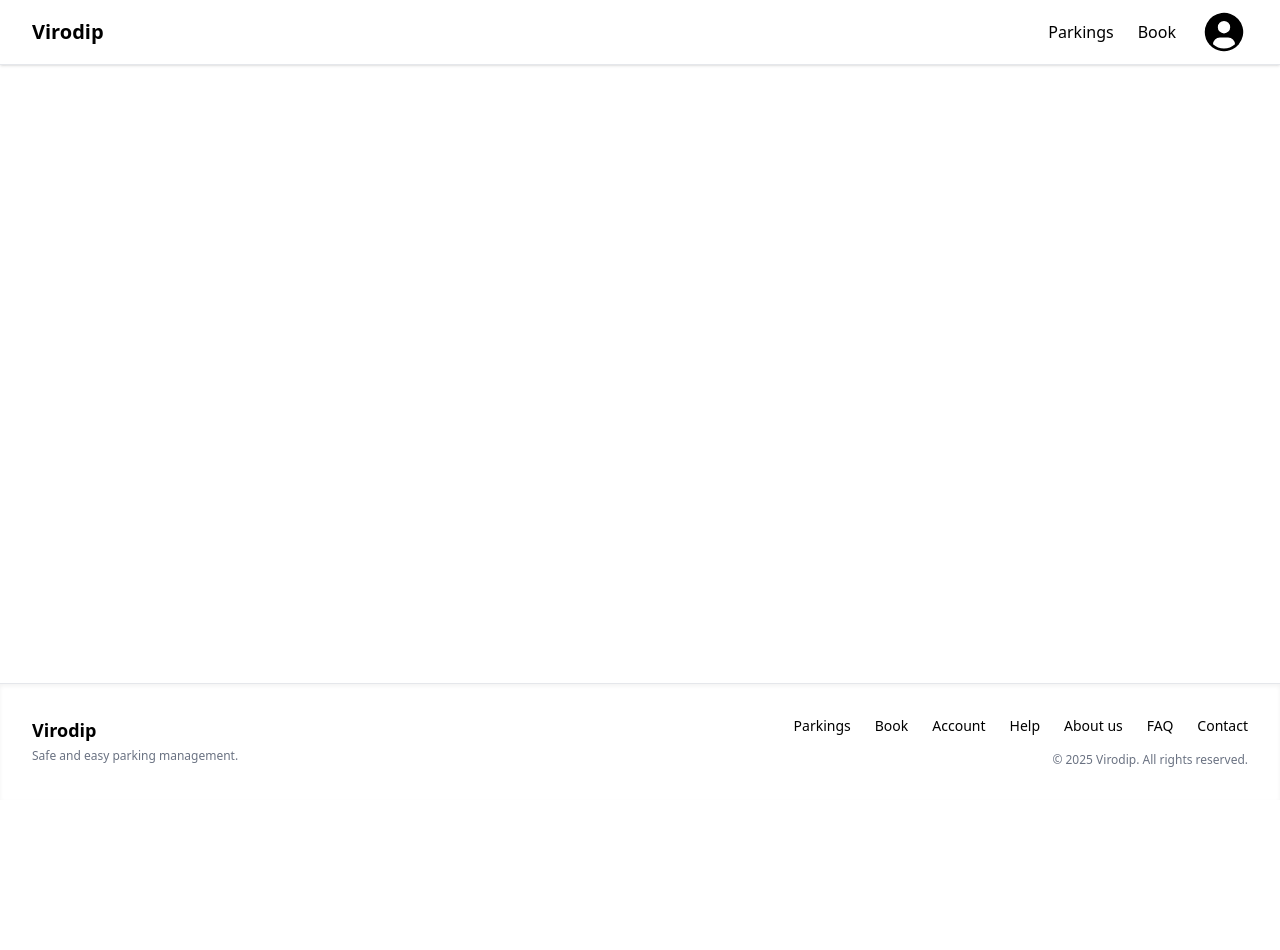
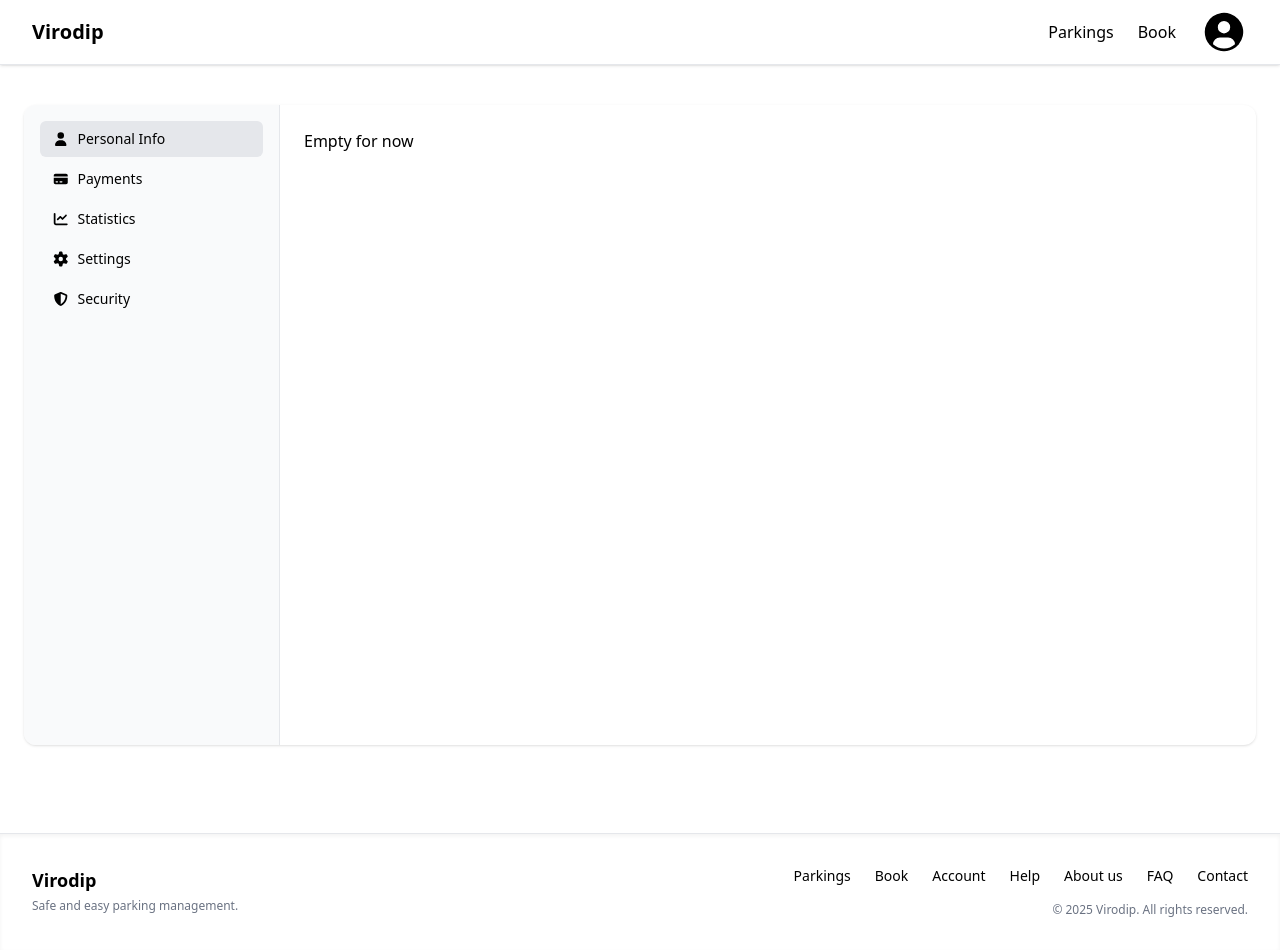
Before and after one commit to ygyubyv/coursework-web-app, a Vue app: page /account/profile in a window 1280 px wide. Before the commit the page ends 800 px from the top, so only its background shows below. Built offline with nearby package versions, Linux system fonts and the light colour scheme; the HTML template or start-up script is replaced by a standard one.

Commit message:
feat(account): add basic page layout

```diff
--- a/src/components/Header/Header.vue
+++ b/src/components/Header/Header.vue
@@ -74,7 +74,7 @@ const profileMenuLinks = {
     { to: "/parkings", text: "My parkings", icon: "calendar-check" },
     { to: "/book", text: "Book parking", icon: "credit-card" },
     { to: "/account", text: "Account", icon: "user" },
-    { to: "/settings", text: "Settings", icon: "cog" },
+    { to: "/account/settings", text: "Settings", icon: "cog" },
     { to: "/help", text: "Help", icon: "circle-question" },
   ],
   footer: [
--- a/src/containers/account/routes/index.ts
+++ b/src/containers/account/routes/index.ts
@@ -1,9 +1,44 @@
 import AccountView from "../views/AccountView.vue";
+import ProfileView from "../views/ProfileView.vue";
+import PaymentsView from "../views/PaymentsView.vue";
+import SecurityView from "../views/SecurityView.vue";
+import SettingsView from "../views/SettingsView.vue";
+import StatsView from "../views/StatsView.vue";
 
 export default [
   {
     path: "/account",
-    name: "account",
     component: AccountView,
+    children: [
+      {
+        path: "",
+        redirect: "/account/profile",
+      },
+      {
+        path: "profile",
+        name: "profile",
+        component: ProfileView,
+      },
+      {
+        path: "payments",
+        name: "payments",
+        component: PaymentsView,
+      },
+      {
+        path: "security",
+        name: "security",
+        component: SecurityView,
+      },
+      {
+        path: "settings",
+        name: "settings",
+        component: SettingsView,
+      },
+      {
+        path: "stats",
+        name: "stats",
+        component: StatsView,
+      },
+    ],
   },
 ];
--- a/src/containers/account/views/AccountView.vue
+++ b/src/containers/account/views/AccountView.vue
@@ -1 +1,75 @@
-<template>Empty for now</template>
+<template>
+  <section class="py-10">
+    <div class="max-w-7xl mx-auto px-6">
+      <div
+        class="flex flex-col md:flex-row rounded-xl shadow-sm bg-white overflow-hidden min-h-[80vh]"
+      >
+        <aside
+          class="w-full md:w-48 lg:w-64 flex-shrink-0 border-b md:border-b-0 md:border-r border-gray-200 p-4 bg-gray-50"
+        >
+          <nav
+            class="flex md:flex-col space-x-4 md:space-x-0 md:space-y-1 overflow-x-auto"
+          >
+            <RouterLink
+              to="/account/profile"
+              class="flex items-center gap-2 px-3 py-2 rounded-md text-sm font-medium text-black hover:bg-gray-100 whitespace-nowrap"
+              active-class="bg-gray-200 text-black"
+            >
+              <font-awesome-icon :icon="['fas', 'user']" />
+              Personal Info
+            </RouterLink>
+
+            <RouterLink
+              to="/account/payments"
+              class="flex items-center gap-2 px-3 py-2 rounded-md text-sm font-medium text-black hover:bg-gray-100 whitespace-nowrap"
+              active-class="bg-gray-200 text-black"
+            >
+              <font-awesome-icon :icon="['fas', 'credit-card']" />
+              Payments
+            </RouterLink>
+
+            <RouterLink
+              to="/account/stats"
+              class="flex items-center gap-2 px-3 py-2 rounded-md text-sm font-medium text-black hover:bg-gray-100 whitespace-nowrap"
+              active-class="bg-gray-200 text-black"
+            >
+              <font-awesome-icon :icon="['fas', 'chart-line']" />
+              Statistics
+            </RouterLink>
+
+            <RouterLink
+              to="/account/settings"
+              class="flex items-center gap-2 px-3 py-2 rounded-md text-sm font-medium text-black hover:bg-gray-100 whitespace-nowrap"
+              active-class="bg-gray-200 text-black"
+            >
+              <font-awesome-icon :icon="['fas', 'cog']" />
+              Settings
+            </RouterLink>
+
+            <RouterLink
+              to="/account/security"
+              class="flex items-center gap-2 px-3 py-2 rounded-md text-sm font-medium text-black hover:bg-gray-100 whitespace-nowrap"
+              active-class="bg-gray-200 text-black"
+            >
+              <font-awesome-icon :icon="['fas', 'shield-alt']" />
+              Security
+            </RouterLink>
+          </nav>
+        </aside>
+
+        <main class="flex-1 p-6">
+          <RouterView />
+        </main>
+      </div>
+    </div>
+  </section>
+</template>
+
+<style scoped>
+aside nav::-webkit-scrollbar {
+  height: 3px;
+}
+aside nav::-webkit-scrollbar-thumb {
+  background: #000;
+}
+</style>
--- /dev/null
+++ b/src/containers/account/views/PaymentsView.vue
@@ -0,0 +1 @@
+<template>Empty for now</template>
--- /dev/null
+++ b/src/containers/account/views/ProfileView.vue
@@ -0,0 +1 @@
+<template>Empty for now</template>
--- /dev/null
+++ b/src/containers/account/views/SecurityView.vue
@@ -0,0 +1 @@
+<template>Empty for now</template>
--- /dev/null
+++ b/src/containers/account/views/SettingsView.vue
@@ -0,0 +1 @@
+<template>Empty for now</template>
--- /dev/null
+++ b/src/containers/account/views/StatsView.vue
@@ -0,0 +1 @@
+<template>Empty for now</template>
--- a/src/containers/settings/routes/index.ts
+++ /dev/null
@@ -1,9 +0,0 @@
-import SettingsView from "../views/SettingsView.vue";
-
-export default [
-  {
-    path: "/settings",
-    name: "settings",
-    component: SettingsView,
-  },
-];
--- a/src/plugins/fontAwesome.ts
+++ b/src/plugins/fontAwesome.ts
@@ -19,6 +19,8 @@ import {
   faArrowRight,
   faEraser,
   faPaperPlane,
+  faChartLine,
+  faShieldAlt,
 } from "@fortawesome/free-solid-svg-icons";
 
 import { faApple, faAndroid } from "@fortawesome/free-brands-svg-icons";
@@ -42,7 +44,9 @@ library.add(
   faLaptop,
   faArrowRight,
   faEraser,
-  faPaperPlane
+  faPaperPlane,
+  faShieldAlt,
+  faChartLine
 );
 
 export { FontAwesomeIcon };
--- a/src/router/index.ts
+++ b/src/router/index.ts
@@ -8,7 +8,6 @@ import parkings from "@/containers/parkings/routes/index";
 import contact from "@/containers/contact/routes/index";
 import help from "@/containers/help/routes/index";
 import faq from "@/containers/faq/routes/index";
-import settings from "@/containers/settings/routes/index";
 
 const router = createRouter({
   history: createWebHistory(import.meta.env.BASE_URL),
@@ -21,7 +20,6 @@ const router = createRouter({
     ...contact,
     ...help,
     ...faq,
-    ...settings,
   ],
 });
 
```
